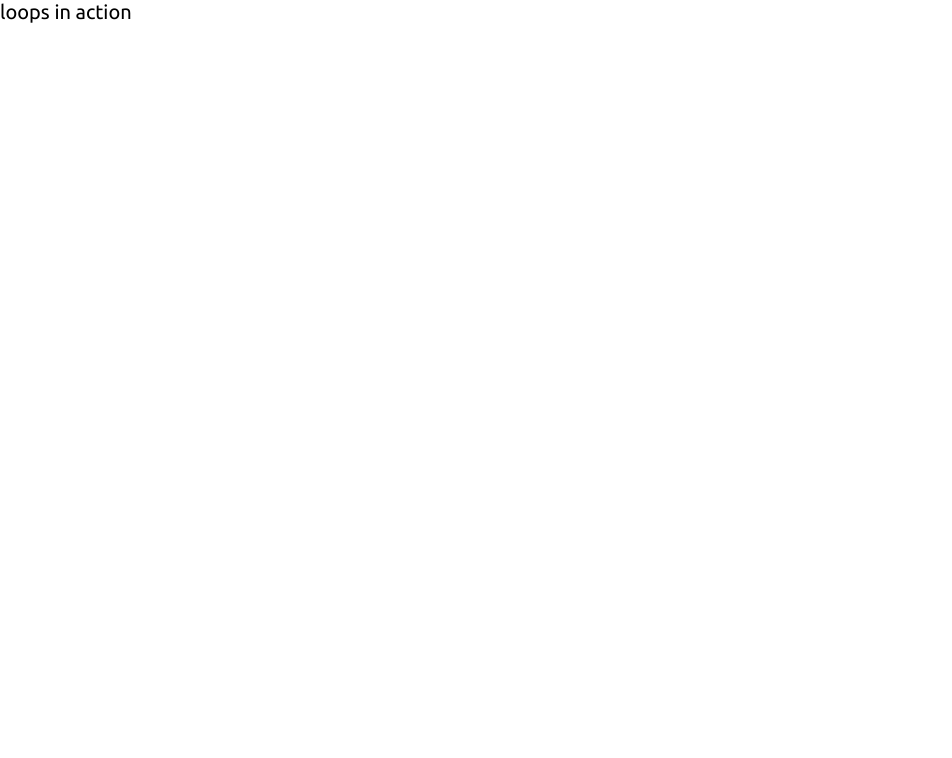
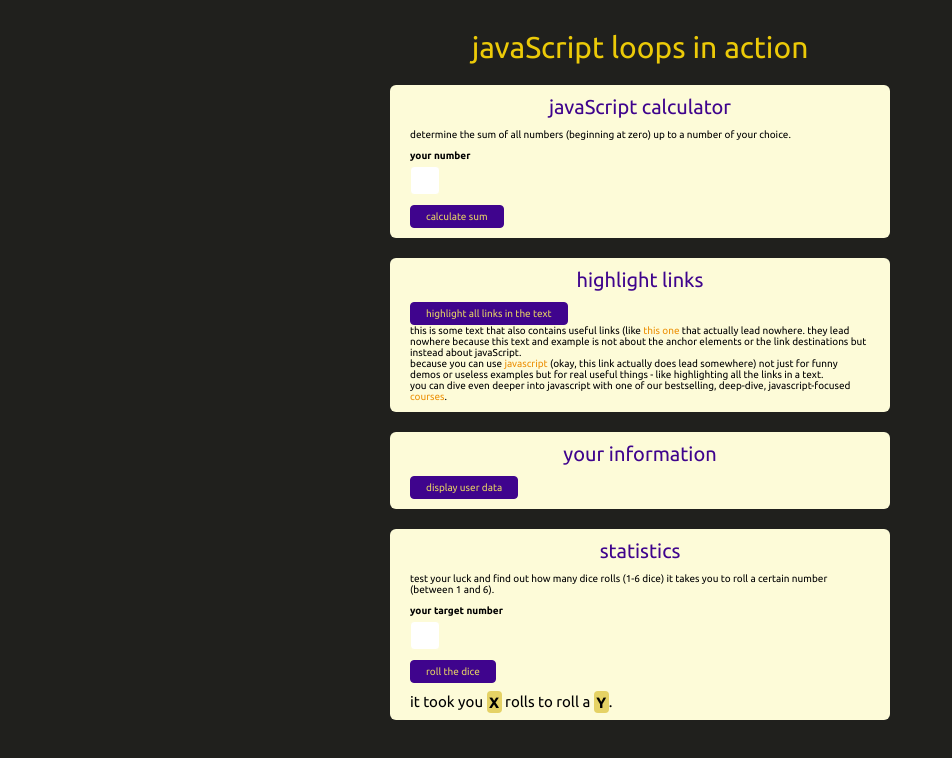
Before and after one commit to raizy21/loops-in-action, a plain HTML site: page index.html in a window 1280 px wide. Shown: the whole page, without its empty margins (0-952 px from the left). Drawn offline with Linux system fonts and the light colour scheme.

Commit message:
[CODE] setting the html and the css

```diff
--- a/index.html
+++ b/index.html
@@ -15,6 +15,68 @@
   </head>
 
   <body>
-    <h1>loops in action</h1>
+    <h1>javaScript loops in action</h1>
+    <section id="calculator">
+      <h2>javaScript calculator</h2>
+      <p>
+        determine the sum of all numbers (beginning at zero) up to a number of
+        your choice.
+      </p>
+      <div class="control">
+        <label for="user-number">your number</label>
+        <input type="number" id="user-number" />
+      </div>
+      <button>calculate sum</button>
+      <p id="calculated-sum" class="output"></p>
+    </section>
+
+    <section id="highlight-links">
+      <h2>highlight links</h2>
+      <button>highlight all links in the text</button>
+      <p>
+        this is some text that also contains useful links (like
+        <a href="">this one</a> that actually lead nowhere. they lead nowhere
+        because this text and example is <strong>not</strong> about the anchor
+        elements or the link destinations but instead about javaScript.
+      </p>
+      <p>
+        because you can use
+        <a href="https://developer.mozilla.org/en-US/docs/Web/JavaScript"
+          >javascript</a
+        >
+        (okay, this link actually <strong>does</strong> lead somewhere) not just
+        for funny demos or useless examples but for real useful things - like
+        highlighting all the links in a text.
+      </p>
+      <p>
+        you can dive even deeper into javascript with one of our bestselling,
+        deep-dive, javascript-focused
+        <a href="https://academind.com/courses/">courses</a>.
+      </p>
+    </section>
+
+    <section id="user-data">
+      <h2>your information</h2>
+      <button>display user data</button>
+      <ul id="output-user-data"></ul>
+    </section>
+
+    <section id="statistics">
+      <h2>statistics</h2>
+      <p>
+        test your luck and find out how many dice rolls (1-6 dice) it takes you
+        to roll a certain number (between 1 and 6).
+      </p>
+      <div class="control">
+        <label for="user-target-number">your target number</label>
+        <input type="number" min="1" max="6" id="user-target-number" />
+      </div>
+      <button>roll the dice</button>
+      <ul id="dice-rolls"></ul>
+      <p class="output-text">
+        it took you <span id="output-total-rolls" class="output">X</span> rolls
+        to roll a <span id="output-target-number" class="output">Y</span>.
+      </p>
+    </section>
   </body>
 </html>
--- a/style.css
+++ b/style.css
@@ -15,11 +15,12 @@
 
 /* variables color */
 :root {
-  --primary-color: #ffffff;
-  --secondary-color: #ffffff;
-  --accent-color: #ffffff;
-  --background-color: #ffffff;
-  --text-color: #000000;
+  --primary-color: #ecca08;
+  --secondary-color: #fdfbd8;
+  --accent-color: #3f048d;
+  --link-color: #ec9108;
+  --text-color: #e5d265;
+  --background-color: #20201d;
 }
 
 html {
@@ -27,6 +28,8 @@ html {
 }
 body {
   min-height: 100vh;
+  margin: 3rem;
+  background-color: var(--background-color);
 }
 
 .center {
@@ -36,3 +39,101 @@ body {
 }
 
 /* end of common styles */
+
+h1 {
+  text-align: center;
+  color: var(--primary-color);
+  font-size: 3rem;
+  margin-bottom: 2rem;
+}
+
+h2 {
+  text-align: center;
+  color: var(--accent-color);
+  font-size: 2rem;
+  margin-bottom: 1rem;
+}
+
+section {
+  margin: 2rem auto;
+  width: 95%;
+  max-width: 50rem;
+
+  padding: 1rem 2rem;
+  border-radius: 6px;
+  background-color: var(--secondary-color);
+}
+
+button {
+  font: inherit;
+  cursor: pointer;
+  background-color: var(--accent-color);
+  border: 1px solid var(--accent-color);
+  color: var(--text-color);
+  padding: 0.5rem 1.5rem;
+  border-radius: 4px;
+}
+
+button:hover {
+  background-color: var(--primary-color);
+  border-color: var(--primary-color);
+  color: var(--accent-color);
+}
+
+.control {
+  margin: 1rem 0;
+}
+
+label,
+input {
+  display: block;
+}
+
+label {
+  font-weight: bold;
+  margin-bottom: 0.5rem;
+}
+
+input {
+  font: inherit;
+  font-size: 1.5rem;
+  border-radius: 4px;
+  border: 1px solid var(--secondary-color);
+  width: 3rem;
+  max-width: 100%;
+  padding: 0.5rem;
+  color: rgb(66, 63, 44);
+}
+
+input:focus {
+  background-color: var(--secondary-color);
+}
+
+a {
+  text-decoration: none;
+  color: var(--link-color);
+}
+
+.output {
+  font-weight: bold;
+  background-color: var(--text-color);
+  padding: 0.25rem;
+  border-radius: 4px;
+}
+
+a.highlight {
+  background-color: var(--accent-color);
+  padding: 0.25rem;
+}
+
+#calculated-sum {
+  padding: 1rem;
+  text-align: center;
+  font-size: 3rem;
+  display: none;
+}
+
+.output-text {
+  font-size: 1.5rem;
+  margin-top: 1rem;
+}
```
